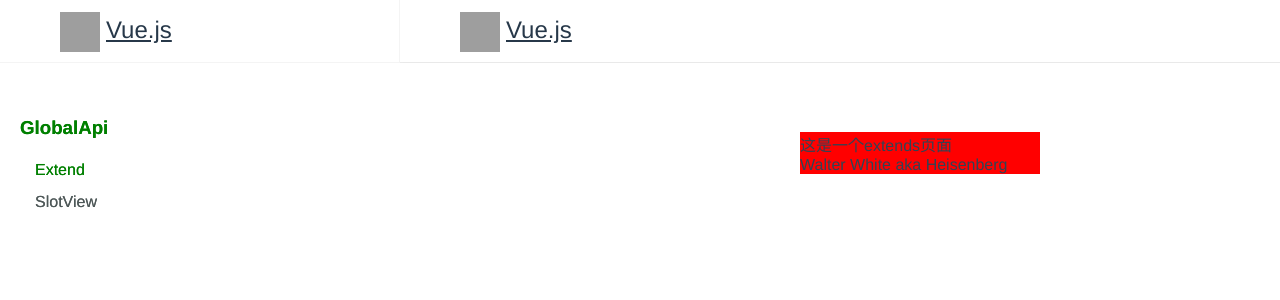
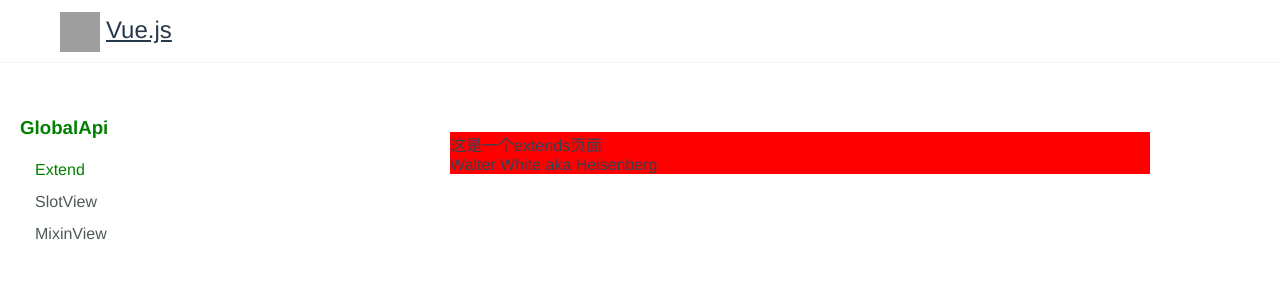
Before and after one commit to qbh314/code-vue2, a Vue app: page /extend in a window 1280 px wide. Shown: the top 300 px of the page. Built offline with nearby package versions, Linux system fonts and the light colour scheme; grey boxes are pictures that could not be loaded.

Commit message:
新增插槽和混入功能测试的页面

```diff
--- a/src/App.vue
+++ b/src/App.vue
@@ -30,7 +30,6 @@
       </div>
       <div class="content guide with-sidebar index-guide">
         <router-view />
-        <!-- <Extend></Extend> -->
       </div>
     </div>
   </div>
@@ -38,12 +37,10 @@
 
 <script>
 import NavItem from "@/components/nav-item.vue";
-// import Extend from "@/views/global-api/extend";
 
 export default {
   components: {
     NavItem,
-    // Extend,
   },
   data() {
     return {
--- a/src/router/global-api.js
+++ b/src/router/global-api.js
@@ -1,8 +1,9 @@
 const globalApiRoutes = [
   {
-    path: "/global-api",
+    path: "/",
     name: "GlobalApi",
-    component: () => import("@/App.vue"),
+    redirect: "/extend",
+    component: () => import("@/views/global-api/index.vue"),
     children: [
       {
         path: "/extend",
@@ -20,6 +21,14 @@ const globalApiRoutes = [
         },
         component: () => import("@/views/global-api/slot-view/index.vue"),
       },
+      {
+        path: "/mixin-view",
+        name: "MixinView",
+        meta: {
+          root: "GlobalApi",
+        },
+        component: () => import("@/views/global-api/mixin-view/index.vue"),
+      },
     ],
   },
 ];
--- /dev/null
+++ b/src/views/global-api/index.vue
@@ -0,0 +1,18 @@
+<template>
+  <div class="content">
+    <router-view></router-view>
+  </div>
+</template>
+
+<script>
+export default {
+  name: "GlobalApi",
+};
+</script>
+
+<style lang="less" scoped>
+.content {
+  width: 100%;
+  height: 100%;
+}
+</style>
--- /dev/null
+++ b/src/views/global-api/mixin-view/index.vue
@@ -0,0 +1,19 @@
+<template>
+  <div>
+    <button v-for="item in list" :key="item" @click="handleBtnClick">
+      {{ item }}
+    </button>
+  </div>
+</template>
+
+<script>
+import { mixinData } from "./mixin.js";
+
+export default {
+  name: "MixinView",
+  mixins: [mixinData],
+};
+</script>
+
+<style lang="scss" scoped>
+</style>
--- /dev/null
+++ b/src/views/global-api/mixin-view/mixin.js
@@ -0,0 +1,15 @@
+export const mixinData = {
+  data() {
+    return {
+      list: ["成员1", "成员2"],
+    };
+  },
+  mounted() {
+    console.log("挂载完成");
+  },
+  methods: {
+    handleBtnClick() {
+      console.log("完成点击");
+    },
+  },
+};
```
